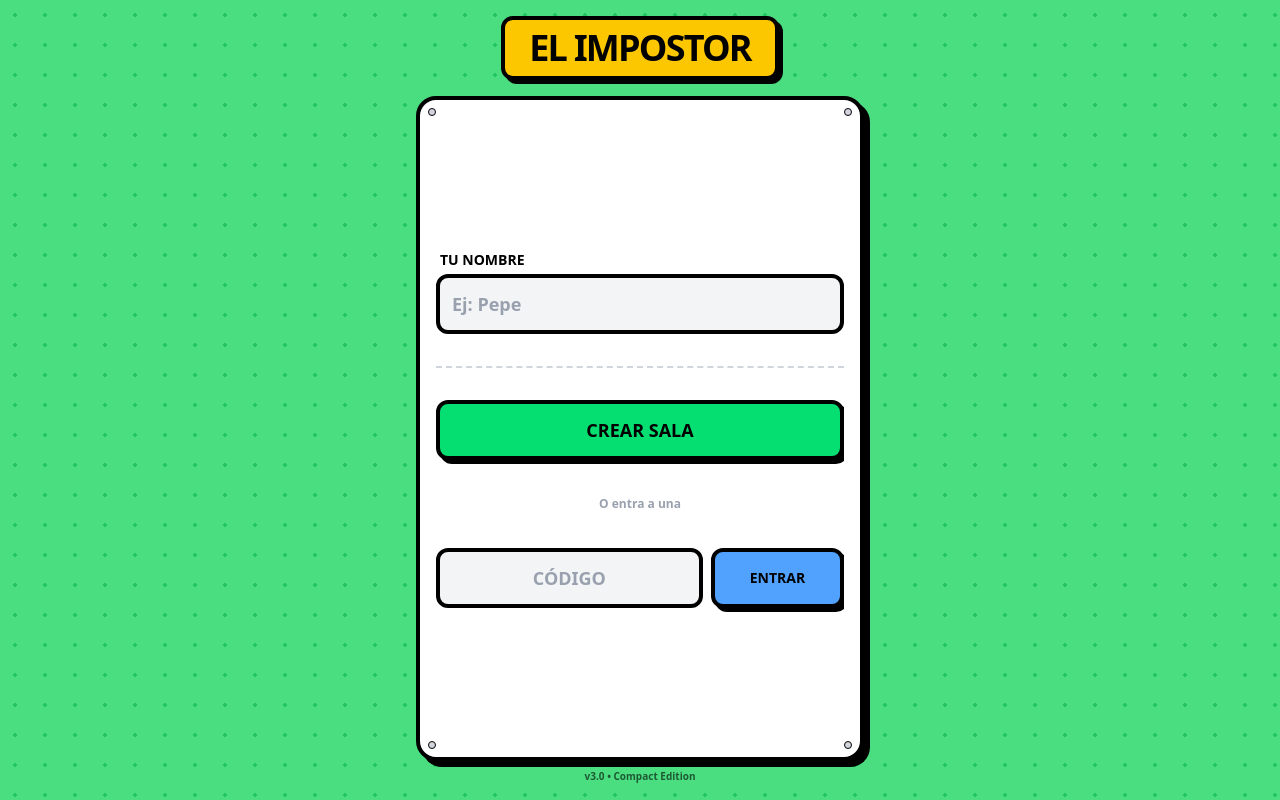
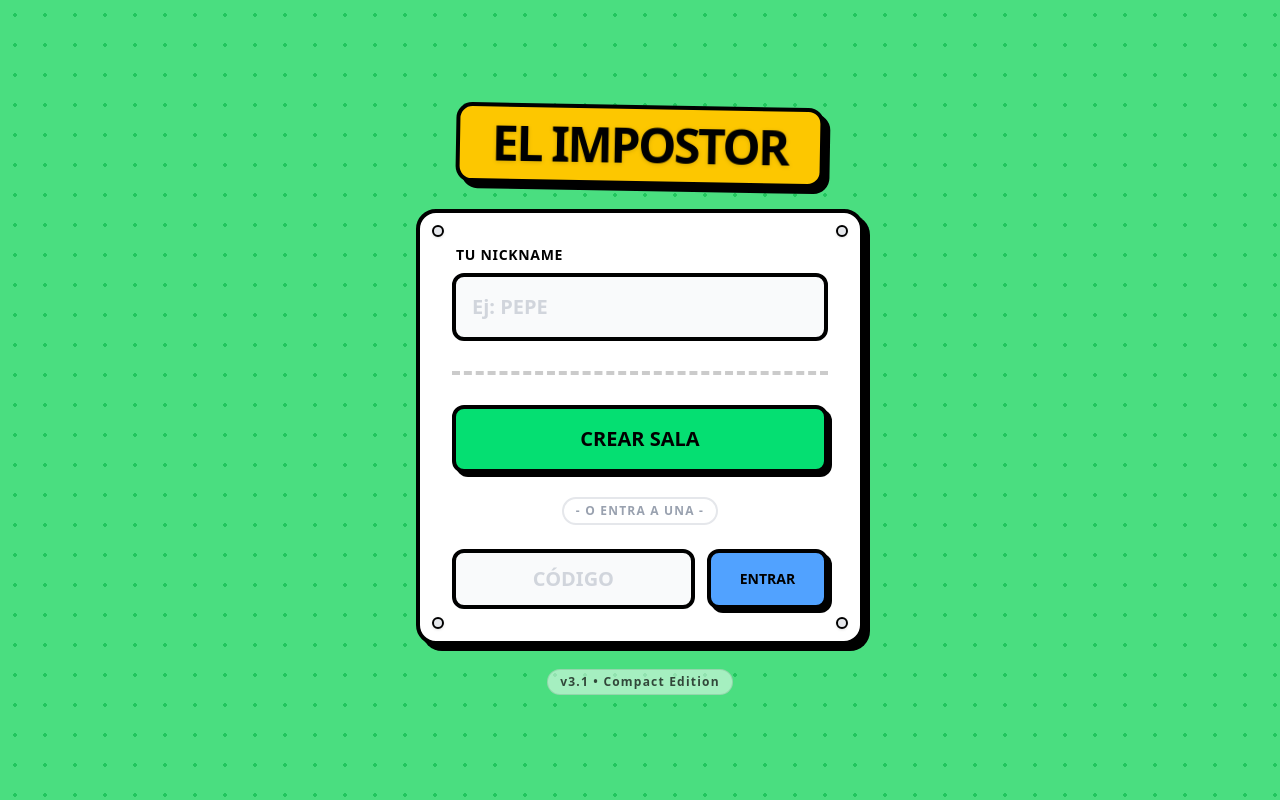
Before and after one commit to arielmartinelli/juego-impostor, a Next.js app: page / in a window 1280 px wide. Built offline with nearby package versions, Linux system fonts and the light colour scheme.

Commit message:
mejora 0,2

```diff
--- a/app/layout.tsx
+++ b/app/layout.tsx
@@ -25,35 +25,39 @@ export default function RootLayout({
   return (
     <html lang="es">
       <body
-        className={`${geistSans.variable} ${geistMono.variable} antialiased w-full h-dvh flex flex-col items-center justify-center p-2 sm:p-4`}
+        className={`${geistSans.variable} ${geistMono.variable} antialiased w-full min-h-screen flex flex-col items-center justify-center p-4`}
       >
-        {/* HEADER COMPACTO: Se encoge si la pantalla es chica */}
-        <header className="mb-2 sm:mb-4 shrink-0 z-20">
-          <div className="bg-yellow-400 text-black border-4 border-black px-6 py-2 rounded-xl shadow-[4px_4px_0px_0px_rgba(0,0,0,1)]">
-            <h1 className="text-2xl sm:text-4xl font-black tracking-tighter uppercase">
+        {/* HEADER */}
+        <header className="mb-6 z-20 hover:scale-105 transition-transform duration-200">
+          <div className="bg-yellow-400 text-black border-4 border-black px-8 py-3 rounded-2xl shadow-[6px_6px_0px_0px_rgba(0,0,0,1)] rotate-1">
+            <h1 className="text-3xl md:text-5xl font-black tracking-tighter uppercase drop-shadow-sm">
               EL IMPOSTOR
             </h1>
           </div>
         </header>
 
-        {/* CONTENEDOR TABLERO: Ocupa todo el espacio restante (flex-1) pero con límite */}
-        <main className="game-board-container w-full max-w-md h-full max-h-[85vh] p-4 relative">
+        {/* CONTENEDOR TABLERO (CAMBIOS AQUÍ)
+            1. Quitamos h-full y max-h-[85vh]
+            2. Ponemos h-auto para que se encoja
+            3. Añadimos min-h-[300px] para que no sea diminuto
+        */}
+        <main className="game-board-container w-full max-w-sm md:max-w-md h-auto min-h-[300px] relative transition-all duration-300">
 
-            {/* Tornillos decorativos (más pequeños) */}
-            <div className="absolute top-2 left-2 w-2 h-2 rounded-full border border-black bg-gray-300"></div>
-            <div className="absolute top-2 right-2 w-2 h-2 rounded-full border border-black bg-gray-300"></div>
-            <div className="absolute bottom-2 left-2 w-2 h-2 rounded-full border border-black bg-gray-300"></div>
-            <div className="absolute bottom-2 right-2 w-2 h-2 rounded-full border border-black bg-gray-300"></div>
+            {/* Tornillos decorativos */}
+            <div className="absolute top-3 left-3 w-3 h-3 rounded-full border-2 border-black bg-gray-200 shadow-sm z-20"></div>
+            <div className="absolute top-3 right-3 w-3 h-3 rounded-full border-2 border-black bg-gray-200 shadow-sm z-20"></div>
+            <div className="absolute bottom-3 left-3 w-3 h-3 rounded-full border-2 border-black bg-gray-200 shadow-sm z-20"></div>
+            <div className="absolute bottom-3 right-3 w-3 h-3 rounded-full border-2 border-black bg-gray-200 shadow-sm z-20"></div>
 
-            {/* Contenido con scroll interno SOLO si es absolutamente necesario */}
-            <div className="w-full h-full relative z-10 flex flex-col overflow-y-auto no-scrollbar">
+            {/* Contenido con padding generoso */}
+            <div className="w-full h-full relative z-10 p-6 md:p-8 flex flex-col justify-center">
               {children}
             </div>
 
         </main>
 
-        <footer className="mt-2 text-black font-bold opacity-60 text-[10px] shrink-0">
-           v3.0 • Compact Edition
+        <footer className="mt-6 text-black/70 font-bold text-xs tracking-widest bg-white/50 px-3 py-1 rounded-full border border-black/10">
+           v3.1 • Compact Edition
         </footer>
 
       </body>
--- a/app/page.tsx
+++ b/app/page.tsx
@@ -13,13 +13,10 @@ export default function Home() {
   const crearSala = async () => {
     if (!nombre) return alert("¡Escribe tu nombre primero!");
     const codigo = Math.random().toString(36).substring(2, 6).toUpperCase();
-
     await set(ref(db, 'salas/' + codigo), {
       estado: 'ESPERANDO',
       host: nombre,
-      jugadores: {
-        [nombre]: { nombre: nombre, esHost: true }
-      }
+      jugadores: { [nombre]: { nombre: nombre, esHost: true } }
     });
     router.push(`/juego/${codigo}?nombre=${nombre}`);
   };
@@ -28,7 +25,6 @@ export default function Home() {
     if (!nombre || !salaId) return alert("Falta nombre o código");
     const salaRef = ref(db);
     const snapshot = await get(child(salaRef, `salas/${salaId.toUpperCase()}`));
-
     if (snapshot.exists()) {
       router.push(`/juego/${salaId.toUpperCase()}?nombre=${nombre}`);
     } else {
@@ -37,49 +33,57 @@ export default function Home() {
   };
 
   return (
-    <div className="flex flex-col items-center justify-center w-full h-full space-y-4 sm:space-y-8">
+    <div className="flex flex-col w-full space-y-6">
 
       {/* Input Nombre */}
-      <div className="w-full space-y-1">
-        <label className="block text-sm font-black text-black uppercase ml-1">
-          Tu Nombre
+      <div className="space-y-2">
+        <label className="block text-sm font-black text-black uppercase tracking-wider ml-1">
+          Tu Nickname
         </label>
         <input
           type="text"
           value={nombre}
           onChange={(e) => setNombre(e.target.value)}
-          className="w-full p-3 rounded-xl bg-gray-100 border-4 border-black text-black font-bold focus:outline-none focus:bg-white text-lg placeholder:text-gray-400"
-          placeholder="Ej: Pepe"
+          className="w-full p-4 rounded-xl bg-gray-50 border-4 border-black text-black font-black text-xl focus:outline-none focus:bg-yellow-50 focus:shadow-[4px_4px_0px_0px_rgba(0,0,0,1)] transition-all placeholder:text-gray-300"
+          placeholder="Ej: PEPE"
+          maxLength={12}
         />
       </div>
 
-      <div className="w-full border-t-2 border-dashed border-gray-300"></div>
+      {/* Separador visual */}
+      <div className="relative py-2">
+        <div className="absolute inset-0 flex items-center">
+          <div className="w-full border-t-4 border-black border-dashed opacity-20"></div>
+        </div>
+      </div>
 
       {/* Botón Crear */}
       <button
         onClick={crearSala}
-        className="w-full bg-green-400 hover:bg-green-300 text-black border-4 border-black py-3 rounded-xl font-black text-lg uppercase shadow-[4px_4px_0px_0px_rgba(0,0,0,1)] active:shadow-none active:translate-x-1 active:translate-y-1 transition-all"
+        className="group relative w-full bg-green-400 hover:bg-green-300 text-black border-4 border-black py-4 rounded-xl font-black text-xl uppercase shadow-[4px_4px_0px_0px_rgba(0,0,0,1)] active:shadow-none active:translate-x-1 active:translate-y-1 transition-all"
       >
-        Crear Sala
+        <span className="relative z-10">Crear Sala</span>
       </button>
 
-      <div className="relative flex items-center justify-center w-full py-1">
-          <span className="bg-white px-2 text-gray-400 font-bold text-xs">O entra a una</span>
+      <div className="flex items-center justify-center">
+          <span className="bg-white px-3 text-xs font-black text-gray-400 uppercase tracking-widest border-2 border-gray-200 rounded-full py-1">
+            - O entra a una -
+          </span>
       </div>
 
       {/* Unirse */}
-      <div className="flex w-full gap-2">
+      <div className="flex w-full gap-3">
         <input
           type="text"
           value={salaId}
           onChange={(e) => setSalaId(e.target.value)}
-          className="w-2/3 p-3 rounded-xl bg-gray-100 border-4 border-black text-center font-black text-lg uppercase placeholder:text-gray-400 focus:outline-none"
+          className="w-2/3 p-3 rounded-xl bg-gray-50 border-4 border-black text-center font-black text-xl uppercase placeholder:text-gray-300 focus:outline-none focus:shadow-[4px_4px_0px_0px_rgba(0,0,0,1)] transition-all"
           placeholder="CÓDIGO"
           maxLength={4}
         />
         <button
           onClick={unirseSala}
-          className="w-1/3 bg-blue-400 hover:bg-blue-300 text-black border-4 border-black rounded-xl font-bold uppercase shadow-[4px_4px_0px_0px_rgba(0,0,0,1)] active:shadow-none active:translate-x-1 active:translate-y-1 transition-all text-sm"
+          className="w-1/3 bg-blue-400 hover:bg-blue-300 text-black border-4 border-black rounded-xl font-bold uppercase shadow-[4px_4px_0px_0px_rgba(0,0,0,1)] active:shadow-none active:translate-x-1 active:translate-y-1 transition-all text-sm leading-tight flex items-center justify-center"
         >
           Entrar
         </button>
```
